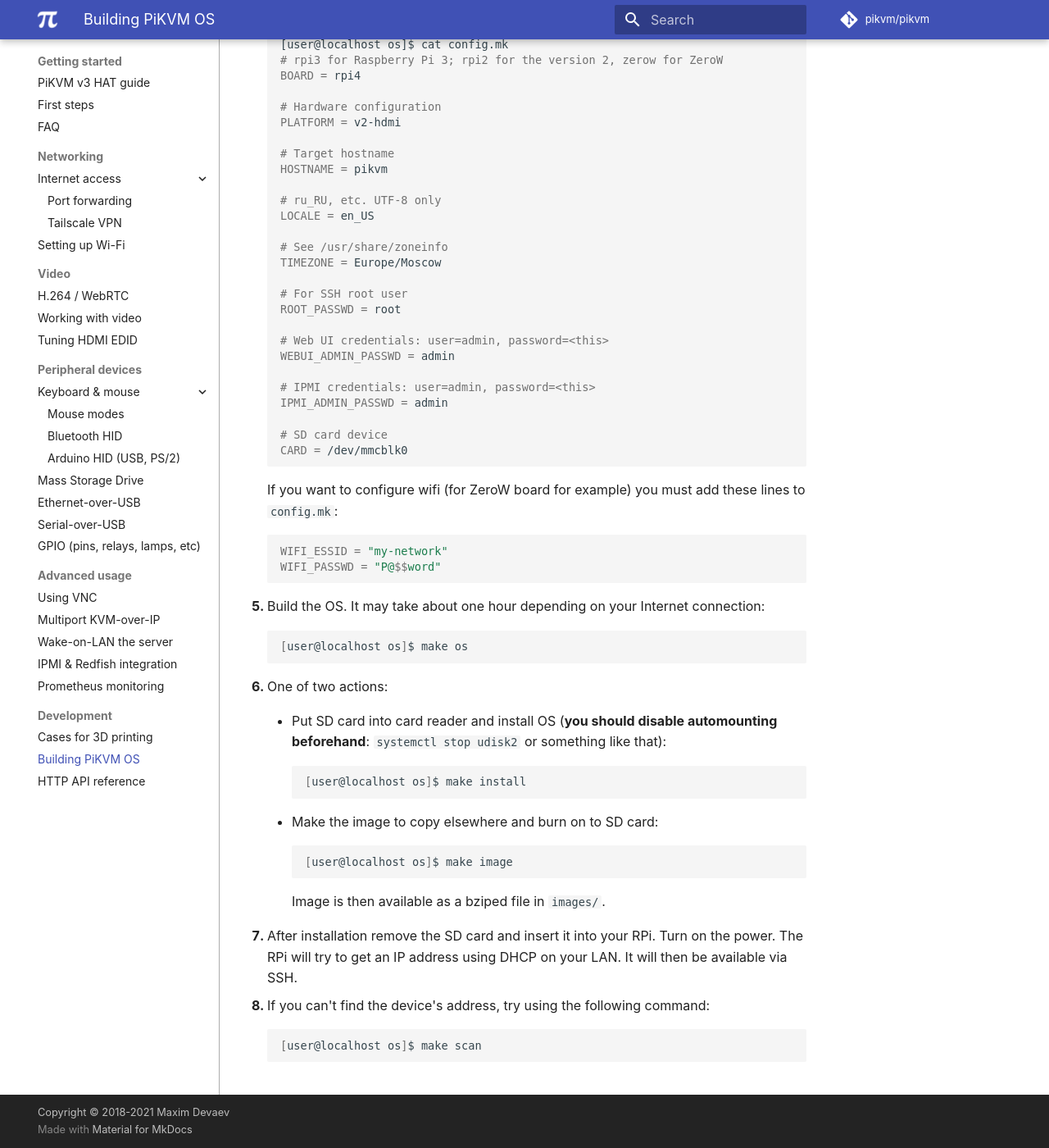
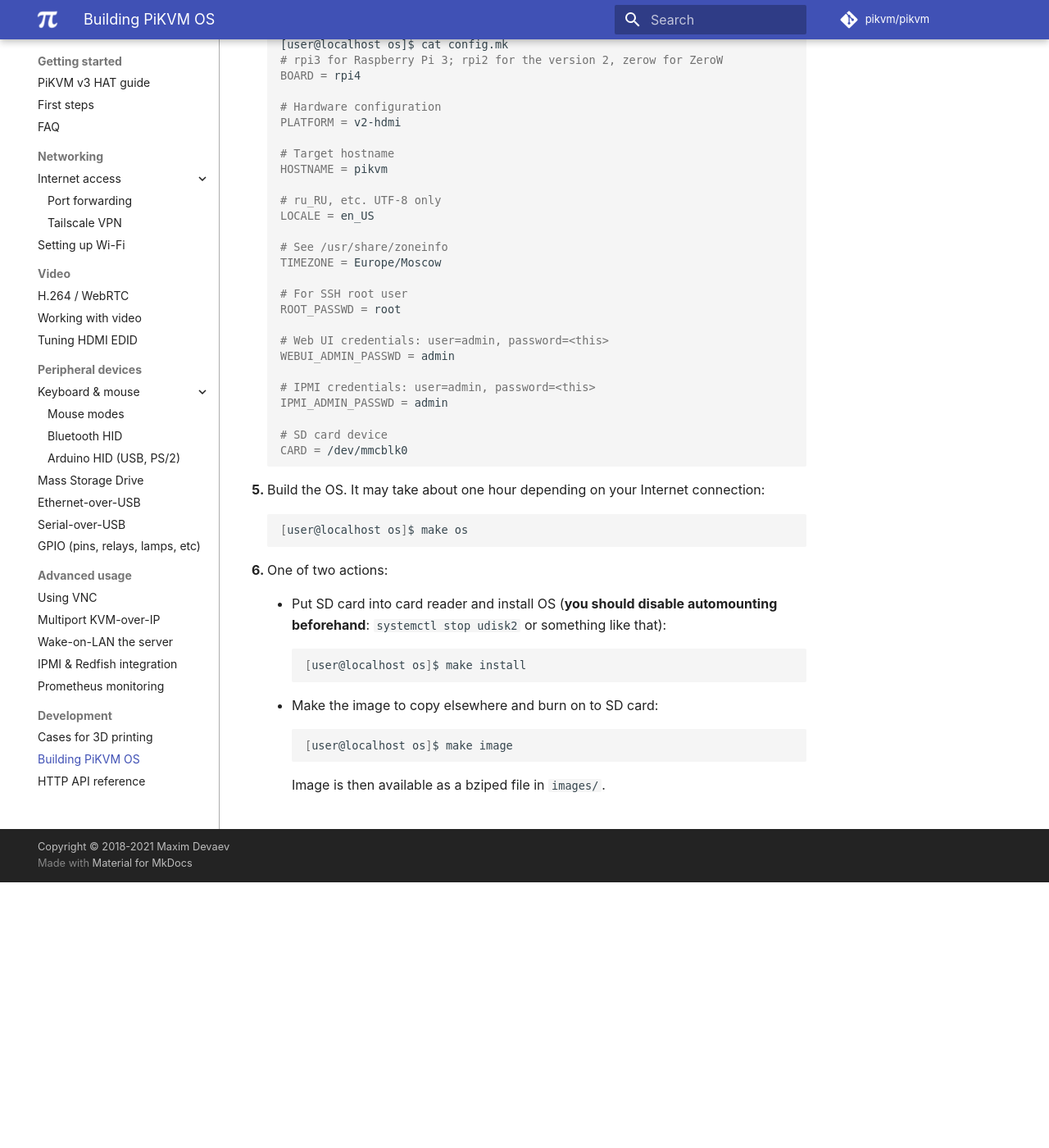
Before and after one commit to pikvm/pikvm, an MkDocs documentation site: the page built from docs/building_os.md, in a window 1280 px wide and 1400 px high, scrolled down 1202 px. Shown: the whole window at 82% size. Built offline with MkDocs 1.6.1 and Material for MkDocs 9.7.7, drawn with Linux system fonts in a browser that asks for light colours; some web fonts are replaced; comment, search, counter and statistics services are not loaded; after the commit the page ends 2278 px from its top, so only the background shows below that.

Commit message:
no wifi in building_os

````diff
--- a/docs/building_os.md
+++ b/docs/building_os.md
@@ -69,13 +69,6 @@
     CARD = /dev/mmcblk0
     ```
 
-    If you want to configure wifi (for ZeroW board for example) you must add these lines to `config.mk`:
-
-    ```Makefile
-    WIFI_ESSID = "my-network"
-    WIFI_PASSWD = "P@$$word"
-    ```
-
 4. Build the OS. It may take about one hour depending on your Internet connection:
 
     ```shell
@@ -96,11 +89,3 @@
         ```
 
         Image is then available as a bziped file in `images/`.
-
-6. After installation remove the SD card and insert it into your RPi. Turn on the power. The RPi will try to get an IP address using DHCP on your LAN. It will then be available via SSH.
-
-7. If you can't find the device's address, try using the following command:
-
-    ```shell
-    [user@localhost os]$ make scan
-    ```
````
